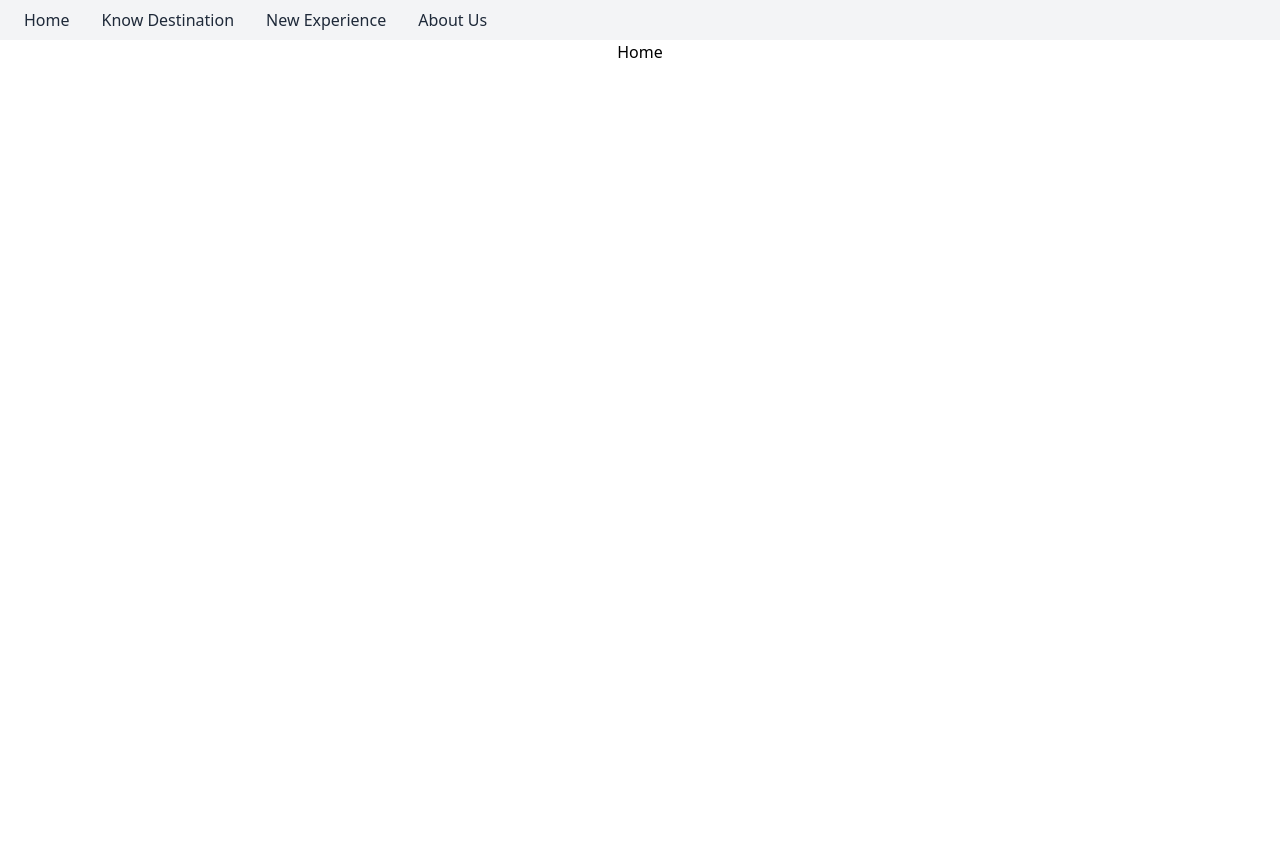
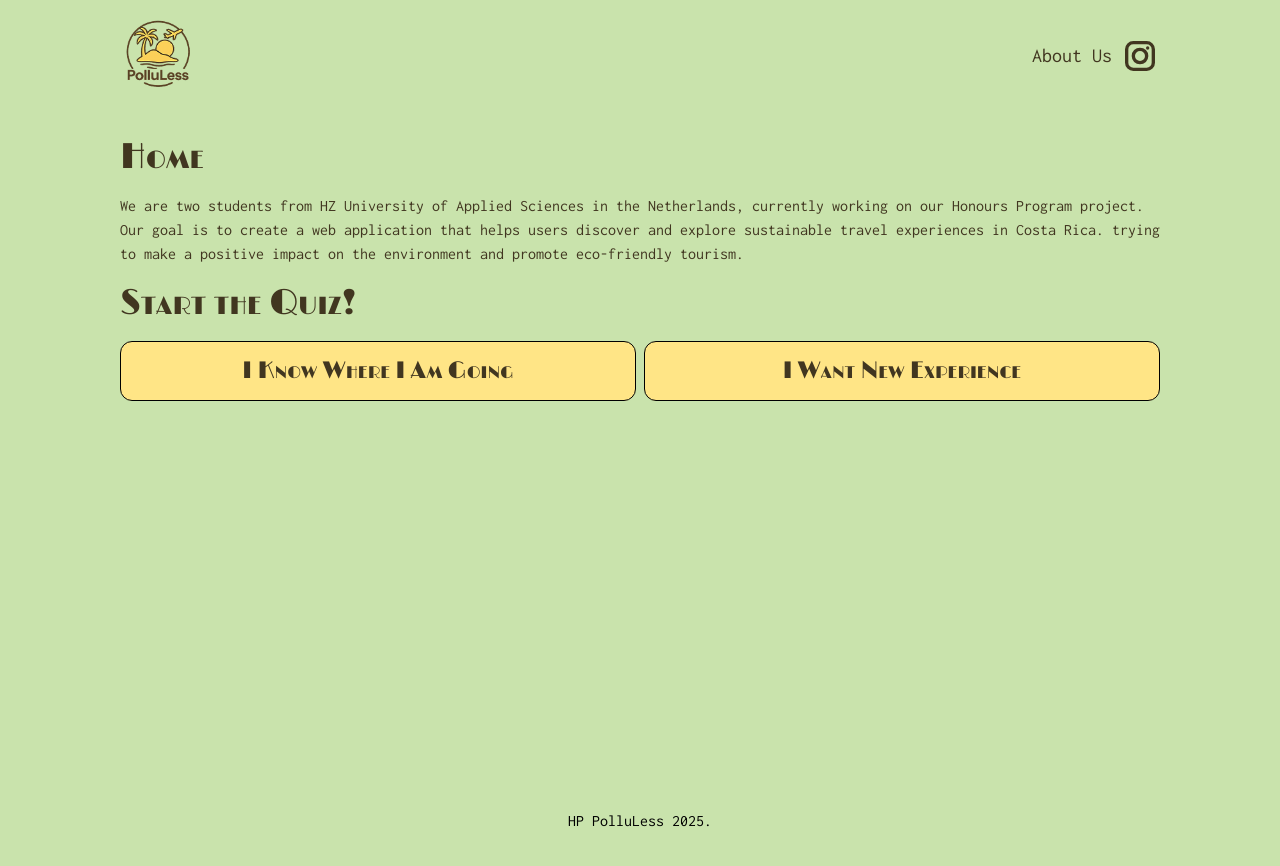
Before and after one commit to LauraBirau/hp-polluless, a SvelteKit app: page / in a window 1280 px wide. Shown: the top 866 px of the page. Before the commit the page ends 800 px from the top, so only its background shows below. Built offline with nearby package versions, Linux system fonts and the light colour scheme.

Commit message:
added styles

```diff
--- a/src/app.html
+++ b/src/app.html
@@ -4,6 +4,8 @@
 		<meta charset="utf-8" />
 		<link rel="icon" href="%sveltekit.assets%/favicon.svg" />
 		<meta name="viewport" content="width=device-width, initial-scale=1" />
+		<link href="https://fonts.googleapis.com/css?family=Limelight" rel="stylesheet" />
+		<link href="https://fonts.googleapis.com/css?family=Inconsolata" rel="stylesheet" />
 		%sveltekit.head%
 	</head>
 	<body data-sveltekit-preload-data="hover">
--- /dev/null
+++ b/src/componets/+nav.svelte
@@ -0,0 +1,56 @@
+<script lang="js">
+	import '../app.css';
+</script>
+
+<nav class="w-full lg:w-[65rem] h-20 flex flex-row items-center justify-between gap-4">
+	<div class="w-32 h-full flex flex-row items-center justify-start">
+		<a href="/" class="w-20 h-20">
+			<img src="/logo.png" alt="Logo" class="logo" />
+		</a>
+	</div>
+
+	<div class="flex w-auto h-full flex-row items-center justify-start gap-2">
+		<a href="/about-us" class="inconsolata text-xl brownish">About Us</a>
+		<a href="/" aria-label="Home">
+			<svg
+				class="w-10 h-10 brownish"
+				aria-hidden="true"
+				xmlns="http://www.w3.org/2000/svg"
+				width="24"
+				height="24"
+				fill="none"
+				viewBox="0 0 24 24"
+			>
+				<path
+					fill="currentColor"
+					fill-rule="evenodd"
+					d="M3 8a5 5 0 0 1 5-5h8a5 5 0 0 1 5 5v8a5 5 0 0 1-5 5H8a5 5 0 0 1-5-5V8Zm5-3a3 3 0 0 0-3 3v8a3 3 0 0 0 3 3h8a3 3 0 0 0 3-3V8a3 3 0 0 0-3-3H8Zm7.597 2.214a1 1 0 0 1 1-1h.01a1 1 0 1 1 0 2h-.01a1 1 0 0 1-1-1ZM12 9a3 3 0 1 0 0 6 3 3 0 0 0 0-6Zm-5 3a5 5 0 1 1 10 0 5 5 0 0 1-10 0Z"
+					clip-rule="evenodd"
+				/>
+			</svg>
+		</a>
+	</div>
+</nav>
+
+<style>
+	.limelight-head {
+		font-family: Limelight;
+		font-style: normal;
+		font-variant: small-caps;
+		font-weight: 100;
+		line-height: 26.4px;
+		color: #413620;
+	}
+
+	.inconsolata {
+		font-family: 'Inconsolata';
+	}
+
+	.brownish {
+		color: #413620;
+	}
+
+	.brownish:hover {
+		color: #52462e;
+	}
+</style>
--- a/src/routes/+layout.svelte
+++ b/src/routes/+layout.svelte
@@ -1,19 +1,35 @@
 <script>
 	import '../app.css';
 	import { injectSpeedInsights } from '@vercel/speed-insights/sveltekit';
+	import Nav from '../componets/+nav.svelte';
 	let { children } = $props();
 
 	injectSpeedInsights();
 </script>
 
 <!-- Navigator-->
-<div class="w-full h-10 bg-gray-100 flex flex-row items-center justify-start pl-4 gap-4">
-	<a href="/" class="text-gray-800 hover:text-gray-900 p-2">Home</a>
-	<a href="/know-destination" class="text-gray-800 hover:text-gray-900 p-2">Know Destination</a>
-	<a href="/new-experience" class="text-gray-800 hover:text-gray-900 p-2">New Experience</a>
-	<a href="/about-us" class="text-gray-800 hover:text-gray-900 p-2">About Us</a>
+
+<div class="w-full h-auto m-auto p-4 custom flex justify-center bg-olive">
+	<Nav />
+</div>
+<div class="bg-olive w-full h-lvh p-4 flex flex-col items-center">
+	<div class="w-full h-full m-auto p-4 custom flex justify-center">
+		{@render children()}
+	</div>
+	<div class="w-full lg:w-[65rem] h-30">
+		<div class="inconsolata w-full rounded-xl p-4 text-center">HP PolluLess 2025.</div>
+	</div>
 </div>
 
-<div class="w-full h-full m-auto flex flex-col items-center justify-center">
-	{@render children()}
-</div>
+<style>
+	.bg-olive {
+		background-color: #c9e3ac;
+	}
+
+	.yellowish {
+		background-color: #ffe586;
+	}
+	.inconsolata {
+		font-family: 'Inconsolata';
+	}
+</style>
--- a/src/routes/+page.svelte
+++ b/src/routes/+page.svelte
@@ -1 +1,47 @@
-<h1>Home</h1>
+<div class="w-full lg:w-[65rem] h-20 flex flex-col items-start gap-6">
+	<h1 class="text-4xl limelight-head">Home</h1>
+	<p class="inconsolata-p text-md">
+		We are two students from HZ University of Applied Sciences in the Netherlands, currently working
+		on our Honours Program project. Our goal is to create a web application that helps users
+		discover and explore sustainable travel experiences in Costa Rica. trying to make a positive
+		impact on the environment and promote eco-friendly tourism.
+	</p>
+
+	<h1 class="text-4xl limelight-head">Start the Quiz!</h1>
+
+	<div class="w-full h-auto flex flex-col lg:flex-row gap-2">
+		<a
+			href="/know-destination"
+			class="yellowish w-full lg:w-1/2 p-4 text-center border-black border rounded-xl limelight-head text-2xl"
+			>I Know Where I Am Going</a
+		>
+		<a
+			href="/new-experience"
+			class="yellowish w-full lg:w-1/2 p-4 text-center border-black border rounded-xl limelight-head text-2xl"
+			>I Want New Experience</a
+		>
+	</div>
+</div>
+
+<style>
+	.limelight-head {
+		font-family: Limelight;
+		font-style: normal;
+		font-variant: small-caps;
+		font-weight: 100;
+		line-height: 26.4px;
+		color: #413620;
+	}
+
+	.inconsolata-p {
+		font-family: 'Inconsolata';
+		color: #413620;
+	}
+
+	.yellowish {
+		background-color: #ffe586;
+	}
+	.yellowish:hover {
+		background-color: #edd168;
+	}
+</style>
--- a/src/routes/about-us/+page.svelte
+++ b/src/routes/about-us/+page.svelte
@@ -1,5 +1,25 @@
-<h1>About Polluless</h1>
-<p>
-    We are two students from HZ University of Applied Sciences in the Netherlands, currently working on our Honours Program project. Our goal is to create a web application that helps users discover and explore sustainable travel experiences in Costa Rica.
-    trying to make a positive impact on the environment and promote eco-friendly tourism.
-</p>
+<div class="w-full lg:w-[65rem] h-20 flex flex-col items-start gap-6">
+	<h1 class="text-4xl limelight-head">About Polluless</h1>
+	<p class="inconsolata-p text-md">
+		We are two students from HZ University of Applied Sciences in the Netherlands, currently working
+		on our Honours Program project. Our goal is to create a web application that helps users
+		discover and explore sustainable travel experiences in Costa Rica. trying to make a positive
+		impact on the environment and promote eco-friendly tourism.
+	</p>
+</div>
+
+<style>
+	.limelight-head {
+		font-family: Limelight;
+		font-style: normal;
+		font-variant: small-caps;
+		font-weight: 100;
+		line-height: 26.4px;
+		color: #413620;
+	}
+
+	.inconsolata-p {
+		font-family: 'Inconsolata';
+		color: #413620;
+	}
+</style>
--- a/src/routes/answer-know-destination/+page.svelte
+++ b/src/routes/answer-know-destination/+page.svelte
@@ -33,13 +33,16 @@
 				{#if results.length}
 					<!-- Show country message -->
 					<p class="mb-4 text-gray-700">
-						{results[0].name} is such a good choice! We hope you enjoy the beautiful destination.<br />
+						{results[0].name} is such a good choice! We hope you enjoy the beautiful destination.<br
+						/>
 						On the side of your holiday (or as the main goal of the trip) you can check out the following
 						organizations:
 					</p>
 					<ul class="space-y-3 flex flex-col items-center justify-center">
 						{#each results as loc}
-							<li class="bg-white border border-gray-200 rounded-md p-4 shadow-sm w-full flex flex-col items-center">
+							<li
+								class="bg-white border border-gray-200 rounded-md p-4 shadow-sm w-full flex flex-col items-center"
+							>
 								<span class="font-medium text-gray-900 mb-2">{loc.organization}</span>
 								{#if loc.image}
 									<img
@@ -50,7 +53,11 @@
 								{/if}
 								{#if loc.website}
 									<p class="text-sm text-gray-700 mt-2">
-										Learn more at <a href={loc.website} target="_blank" class="text-blue-600 underline">{loc.organization}</a>
+										Learn more at <a
+											href={loc.website}
+											target="_blank"
+											class="text-blue-600 underline">{loc.organization}</a
+										>
 									</p>
 								{/if}
 							</li>
@@ -94,3 +101,24 @@
 		</div>
 	{/if}
 </div>
+
+<style>
+	.limelight-head {
+		font-family: Limelight;
+		font-style: normal;
+		font-variant: small-caps;
+		font-weight: 100;
+		line-height: 26.4px;
+		color: #413620;
+	}
+	.inconsolata-p {
+		font-family: 'Inconsolata';
+		color: #413620;
+	}
+	.yellowish {
+		background-color: #ffe586;
+	}
+	.yellowish:hover {
+		background-color: #edd168;
+	}
+</style>
--- a/src/routes/answer-new-experience/+page.svelte
+++ b/src/routes/answer-new-experience/+page.svelte
@@ -39,14 +39,17 @@
 					<h2 class="text-lg font-semibold text-gray-800">Your Matches</h2>
 				</div>
 				<p class="mb-6 text-gray-700">
-                    We found just the destinations for you! Check out the following locations and organizations and see what fits your needs!
+					We found just the destinations for you! Check out the following locations and
+					organizations and see what fits your needs!
 				</p>
 				{#each Object.entries(groupedResults) as [destination, orgs]}
 					<div class="mb-8 w-full">
 						<h3 class="text-lg font-bold text-blue-700 mb-2">{destination}</h3>
 						<ul class="space-y-3 flex flex-col items-center justify-center">
 							{#each orgs as loc}
-                                <li class="bg-white border border-gray-200 rounded-md p-4 shadow-sm w-full flex flex-col items-center">
+								<li
+									class="bg-white border border-gray-200 rounded-md p-4 shadow-sm w-full flex flex-col items-center"
+								>
 									<span class="font-medium text-gray-900 mb-2">{loc.organization}</span>
 									{#if loc.image}
 										<img
@@ -57,7 +60,11 @@
 									{/if}
 									{#if loc.website}
 										<p class="text-sm text-gray-700 mt-2">
-                                            Learn more at <a href={loc.website} target="_blank" class="text-blue-600 underline">{loc.organization}</a>
+											Learn more at <a
+												href={loc.website}
+												target="_blank"
+												class="text-blue-600 underline">{loc.organization}</a
+											>
 										</p>
 									{/if}
 								</li>
@@ -102,3 +109,24 @@
 		</div>
 	{/if}
 </div>
+
+<style>
+	.limelight-head {
+		font-family: Limelight;
+		font-style: normal;
+		font-variant: small-caps;
+		font-weight: 100;
+		line-height: 26.4px;
+		color: #413620;
+	}
+	.inconsolata-p {
+		font-family: 'Inconsolata';
+		color: #413620;
+	}
+	.yellowish {
+		background-color: #ffe586;
+	}
+	.yellowish:hover {
+		background-color: #edd168;
+	}
+</style>
--- a/src/routes/know-destination/+page.svelte
+++ b/src/routes/know-destination/+page.svelte
@@ -1,4 +1,4 @@
-<script lang='ts'>
+<script lang="ts">
 	import { matchedLocations } from '$lib/stores/store.js';
 	import { goto } from '$app/navigation';
 	import { locations } from '$lib/locations.js';
@@ -37,20 +37,24 @@
 	}
 </script>
 
-<div class="w-full h-full p-5 flex flex-col items-center justify-center">
-	<h1 class="text-2xl font-bold mb-4">I know where I am going</h1>
-	<p class="text-gray-600 mb-8">
+<div class="w-full lg:w-[65rem] h-20 flex flex-col items-start gap-6">
+	<h1 class="text-4xl limelight-head">I know where I am going</h1>
+	<p class="inconsolata-p text-md">
 		Answer the following questions to find out where you should go next.
 	</p>
-	<form on:submit|preventDefault={submitForm} class="max-w-md mx-auto space-y-4">
-
+	<form
+		on:submit|preventDefault={submitForm}
+		class="w-full lg:w-[65rem] flex flex-col gap-4 items-start"
+	>
 		<!-- Question 1: Destination -->
-		<div class="space-y-2">
-			<label for="destination" class="block text-sm font-medium text-gray-700">Where are you going?</label>
+		<div class="w-full flex flex-col gap-1 justify-start">
+			<label for="destination" class="block text-md font-bold inconsolata-p"
+				>Where are you going?</label
+			>
 			<select
 				id="destination"
 				bind:value={destination}
-				class="w-full px-3 py-2 border border-gray-300 rounded-md focus:outline-none focus:ring-2 focus:ring-blue-500 focus:border-transparent"
+				class="w-full lg:w-1/2 px-3 py-2 border border-gray-300 rounded-md focus:outline-none focus:ring-2 focus:ring-green-500-500 focus:border-transparent"
 			>
 				<option value="" disabled selected hidden> - </option>
 				{#each destinations as dest}
@@ -61,18 +65,29 @@
 
 		<!-- Question 2: Activities (multiple choice) -->
 		<div class="space-y-2">
-			<span class="block text-sm font-medium text-gray-700">What kind of activities do you want to do?</span>
+			<span class="block text-md font-bold inconsolata-p"
+				>What kind of activities do you want to do?</span
+			>
 			{#each activityOptions as act}
 				<div>
-					<input type="checkbox" id={act} name="activity" value={act} bind:group={activities} class="mr-2" />
-					<label for={act}>{act}</label>
+					<input
+						type="checkbox"
+						id={act}
+						name="activity"
+						value={act}
+						bind:group={activities}
+						class="mr-2"
+					/>
+					<label for={act} class="inconsolata-p">{act}</label>
 				</div>
 			{/each}
 		</div>
 
 		<!-- Question 3: Duration (radio buttons) -->
 		<div class="space-y-2">
-			<span class="block text-sm font-medium text-gray-700">How long are you willing to spend on activities?</span>
+			<span class="block text-md font-bold inconsolata-p"
+				>How long are you willing to spend on activities?</span
+			>
 			{#each durationOptions as dur}
 				<div>
 					<input
@@ -83,20 +98,54 @@
 						bind:group={duration}
 						class="mr-2"
 					/>
-					<label for={dur}>{dur}</label>
+					<label for={dur} class="inconsolata-p">{dur}</label>
 				</div>
 			{/each}
 		</div>
 		<!-- Error message -->
 		{#if showError}
-			<p class="text-red-600 font-semibold text-center">Please respond to all questions</p>
+			<p class="text-red-600 font-semibold text-center inconsolata-font">
+				Please respond to all questions
+			</p>
 		{/if}
 
+		<div class="w-full h-auto flex flex-col lg:flex-row mt-6 gap-2">
 			<button
 				type="submit"
-			class="w-full bg-blue-600 text-white py-2 px-4 rounded-md hover:bg-blue-700 focus:outline-none focus:ring-2 focus:ring-blue-500 focus:ring-offset-2 transition duration-200"
+				class="yellowish w-full lg:w-1/2 p-4 text-center border-black border rounded-xl limelight-head text-2xl"
 			>
 				See Matches
 			</button>
+			<a
+				href="/"
+				class="bg-red-300 hover:bg-red-400 text-white w-full lg:w-1/4 p-4 text-center border-black border rounded-xl limelight-head text-2xl"
+			>
+				Cancel
+			</a>
+		</div>
 	</form>
 </div>
+
+<style>
+	.limelight-head {
+		font-family: Limelight;
+		font-style: normal;
+		font-variant: small-caps;
+		font-weight: 100;
+		line-height: 26.4px;
+		color: #413620;
+	}
+	.inconsolata-p {
+		font-family: 'Inconsolata';
+		color: #413620;
+	}
+	.yellowish {
+		background-color: #ffe586;
+	}
+	.yellowish:hover {
+		background-color: #edd168;
+	}
+	.inconsolata-font {
+		font-family: 'Inconsolata';
+	}
+</style>
--- a/src/routes/new-experience/+page.svelte
+++ b/src/routes/new-experience/+page.svelte
@@ -1,4 +1,4 @@
-<script lang='ts'>
+<script lang="ts">
 	import { matchedLocations } from '$lib/stores/store.js';
 	import { goto } from '$app/navigation';
 	import { locations } from '$lib/locations.js';
@@ -24,8 +24,7 @@
 		showError = false;
 		const matched = locations.filter(
 			(loc) =>
-                activities.some((act) => loc.activities.includes(act)) &&
-                loc.duration.includes(duration)
+				activities.some((act) => loc.activities.includes(act)) && loc.duration.includes(duration)
 		);
 
 		matchedLocations.set(matched);
@@ -33,31 +32,40 @@
 	}
 </script>
 
-<div class="w-full h-full p-5 flex flex-col items-center justify-center">
-    <h1 class="text-2xl font-bold mb-4">Find Your Experience</h1>
-    <p class="text-gray-600 mb-8">
+<div class="w-full lg:w-[65rem] h-20 flex flex-col items-start gap-6">
+	<h1 class="text-4xl limelight-head">Find Your Experience</h1>
+	<p class="inconsolata-p text-md">
 		Answer the following questions to find out which organizations match your interests.
 	</p>
-    <form on:submit|preventDefault={submitForm} class="max-w-md mx-auto space-y-4">
-        <!-- Error message -->
-        {#if showError}
-            <p class="text-red-600 font-semibold text-center">Please respond to all questions</p>
-        {/if}
-
+	<form
+		on:submit|preventDefault={submitForm}
+		class="w-full lg:w-[65rem] flex flex-col gap-4 items-start"
+	>
 		<!-- Activities (multiple choice) -->
 		<div class="space-y-2">
-            <span class="block text-sm font-medium text-gray-700">What kind of activities do you want to do?</span>
+			<span class="block text-md font-bold inconsolata-p"
+				>What kind of activities do you want to do?</span
+			>
 			{#each activityOptions as act}
 				<div>
-                    <input type="checkbox" id={act} name="activity" value={act} bind:group={activities} class="mr-2" />
-                    <label for={act}>{act}</label>
+					<input
+						type="checkbox"
+						id={act}
+						name="activity"
+						value={act}
+						bind:group={activities}
+						class="mr-2"
+					/>
+					<label for={act} class="inconsolata-p">{act}</label>
 				</div>
 			{/each}
 		</div>
 
 		<!-- Duration (radio buttons) -->
 		<div class="space-y-2">
-            <span class="block text-sm font-medium text-gray-700">How long are you willing to spend on activities?</span>
+			<span class="block text-md font-bold inconsolata-p"
+				>How long are you willing to spend on activities?</span
+			>
 			{#each durationOptions as dur}
 				<div>
 					<input
@@ -68,16 +76,54 @@
 						bind:group={duration}
 						class="mr-2"
 					/>
-                    <label for={dur}>{dur}</label>
+					<label for={dur} class="inconsolata-p">{dur}</label>
 				</div>
 			{/each}
 		</div>
 
+		{#if showError}
+			<p class="text-red-600 font-semibold text-center inconsolata-font">
+				Please respond to all questions
+			</p>
+		{/if}
+
+		<div class="w-full h-auto flex flex-col lg:flex-row mt-6 gap-2">
 			<button
 				type="submit"
-            class="w-full bg-blue-600 text-white py-2 px-4 rounded-md hover:bg-blue-700 focus:outline-none focus:ring-2 focus:ring-blue-500 focus:ring-offset-2 transition duration-200"
+				class="yellowish w-full lg:w-1/2 p-4 text-center border-black border rounded-xl limelight-head text-2xl"
 			>
 				See Matches
 			</button>
+			<a
+				href="/"
+				class="bg-red-300 hover:bg-red-400 text-white w-full lg:w-1/4 p-4 text-center border-black border rounded-xl limelight-head text-2xl"
+			>
+				Cancel
+			</a>
+		</div>
 	</form>
 </div>
+
+<style>
+	.limelight-head {
+		font-family: Limelight;
+		font-style: normal;
+		font-variant: small-caps;
+		font-weight: 100;
+		line-height: 26.4px;
+		color: #413620;
+	}
+	.inconsolata-p {
+		font-family: 'Inconsolata';
+		color: #413620;
+	}
+	.yellowish {
+		background-color: #ffe586;
+	}
+	.yellowish:hover {
+		background-color: #edd168;
+	}
+	.inconsolata-font {
+		font-family: 'Inconsolata';
+	}
+</style>
```
Also changed, not shown: static/Instagram.png (added), static/logo.png (added). Lines whose indentation alone changed are shown as unchanged.
